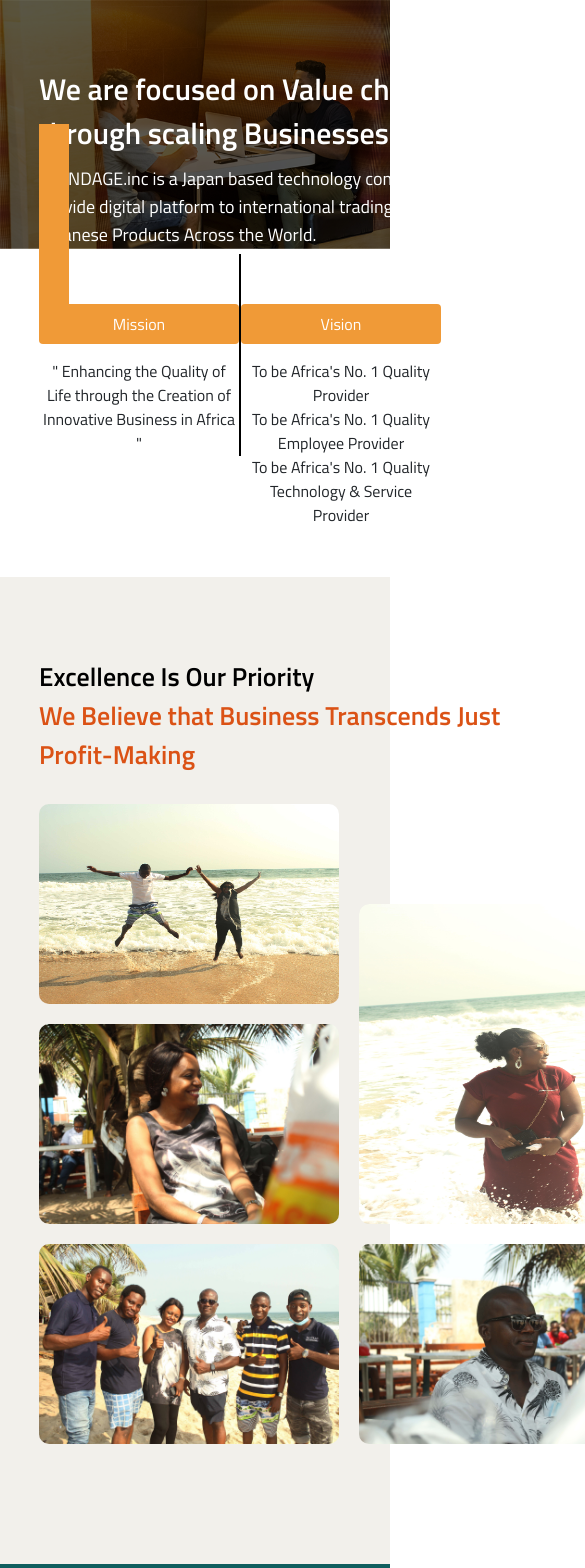
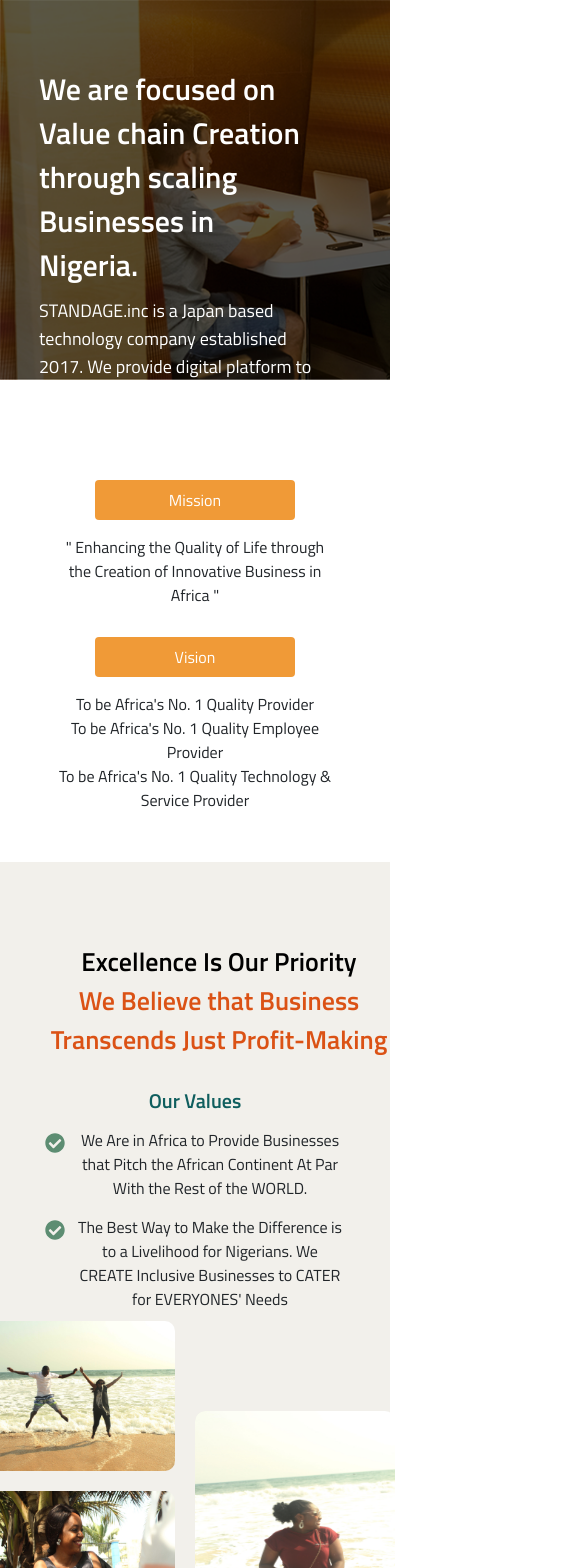
Before and after one commit to BolajiOlayinka/standagenigeria, a React (Create React App) app: page /about in a window 390 px wide. Shown: the top 1568 px of the page, 585 px wide, since content can reach past the window. Built offline with nearby package versions, Linux system fonts and the light colour scheme; what react-animations would draw is missing.

Commit message:
first responsiveness of about us

```diff
--- a/src/Components/About/About.js
+++ b/src/Components/About/About.js
@@ -121,6 +121,18 @@
             <div>Excellence Is Our Priority </div>
             <div>We Believe that Business Transcends Just Profit-Making</div>
           </TeamSubHeader>
+          <Small>
+            <TextSection>
+                  <h5>Our Values</h5>
+
+                 <Section><span><FontAwesomeIcon icon={faCheckCircle}/></span><div>We Are in Africa to Provide Businesses that Pitch
+                  the African Continent At Par With the Rest of the WORLD.</div></Section>
+
+                 <Section><span><FontAwesomeIcon icon={faCheckCircle}/></span><div>The Best Way to Make the Difference is to a Livelihood for Nigerians.
+                  We CREATE Inclusive Businesses to CATER for EVERYONES' Needs</div></Section>
+
+            </TextSection>
+            </Small>
           <TeamContainer>
             <PictureSection>
 
@@ -136,6 +148,7 @@
           <div><img src={pic6} alt="standage Eight" /></div>
         </PictureTwo>
             </PictureSection>
+            <Large>
             <TextSection>
                   <h5>Our Values</h5>
 
@@ -146,6 +159,8 @@
                   We CREATE Inclusive Businesses to CATER for EVERYONES' Needs</div></Section>
 
             </TextSection>
+            </Large>
+
           </TeamContainer>
 
       </Container>
@@ -160,9 +175,11 @@
   background-image: url(${AboutBanner});
   background-size: cover;
   background-repeat: no-repeat;
-
   padding-top: 47px;
   position: relative;
+@media(max-width:1199px){
+  height:380px;
+}
 `;
 const Container = styled.div`
   width: 100%;
@@ -181,6 +198,9 @@
 `;
 const BannerSection = styled.div`
   width: 600px;
+  @media(max-width:768px){
+    width:90%;
+  }
 `;
 const BannerHeading = styled.div`
   font-size: 30px;
@@ -203,6 +223,10 @@
 const ButtonSection = styled.div`
   text-align: right;
   margin-top: -45px;
+  @media(max-width:1199px){
+    margin-top:-15px;
+
+  }
 `;
 const PlayButton = styled.button`
   background-color: #f8951d;
@@ -213,8 +237,9 @@
   margin-bottom: 2%;
   font-size: 24px;
   font-weight: bold;
-  text-align: right;
+  text-align: center;
   border-radius: 5px;
+
   :active {
     outline: 0;
     border: none;
@@ -229,17 +254,19 @@
     margin-right: auto;
     margin-top: 30px;
     margin-bottom: 55px;
+    ${'' /* padding: 8px 28px; */}
+  }
+  @media (min-width: 991px) and (max-width: 1199.9px) {
+    margin-bottom: 0px;
+    margin-top:15px;
     padding: 8px 28px;
   }
-  @media (min-width: 991px) and (max-width: 1199.9px) {
-    margin-bottom: 25px;
+  @media (min-width: 576px) and (max-width: 990.9px) {
+    margin-bottom: 0px;
+    margin-top:20px;
     padding: 10px 24px;
   }
-  @media (min-width: 576px) and (max-width: 990.9px) {
-    margin-bottom: 25px;
-    padding: 10px 24px;
-  }
-  @media (max-width: 576.1px) {
+  @media (max-width: 575.9px) {
     display: none;
   }
 `;
@@ -250,6 +277,14 @@
   z-index: 5;
   background-color: var(--mainOrange);
   margin-top: -80px;
+
+  @media(max-width:1199px){
+    margin-top:-30px;
+    height:180px;
+  }
+  @media (max-width: 575.9px) {
+    display: none;
+  }
 `;
 const MissionSection = styled.div`
   background-color:white;;
@@ -266,6 +301,13 @@
   height:200px;
   margin-top:-50px;
 }
+@media(max-width:991px){
+  flex-direction:column;
+  hr{
+  display:none;
+}
+}
+
 `;
 const MissionBody = styled.div`
   width: 488px;
@@ -273,7 +315,10 @@
   margin-right:auto;
 
   text-align: center;
-
+  @media (max-width: 575.9px) {
+    width:90%;
+    margin:auto;
+  }
 `;
 const BodyContent = styled.div`
 padding-top:15px;
@@ -284,7 +329,14 @@
   margin-left:auto;
   margin-right:auto;
   text-align: center;
+  @media(max-width:991px){
+  padding-top:30px;
 
+}
+@media (max-width: 575.9px) {
+    width:90%;
+    margin:auto;
+  }
 `;
 const Head = styled.div`
   width: 200px;
@@ -315,11 +367,19 @@
 }
 padding-top:30px;
 padding-bottom:30px;
+@media(max-width:991px){
+  width:360px;
+  margin:auto;
+  text-align:center;
+}
 `
 const TeamContainer = styled.div `
 display:flex;
 align-items:center;
 justify-content:space-between;
+@media(max-width:991px){
+  flex-direction:column;
+}
 `
 const PictureSection = styled.div `
 
@@ -329,13 +389,17 @@
 
 img{
   width:300px;
-
   border-radius:10px;
   margin-bottom:20px;
   margin-right:20px;
 }
 div{
 border-radius:10px;
+}
+@media(max-width:991px){
+  img{
+    width:200px;
+  }
 }
 `
 const PictureOne = styled.div `
@@ -353,6 +417,12 @@
 
 
 }
+@media(max-width:991px){
+  img{
+    width:200px;
+    height:150px;
+  }
+}
 `
 const SecondLong = styled.div `
  height:320px;
@@ -364,7 +434,13 @@
 
 
 }
+@media(max-width:991px){
+  height:230px;
+  img{
 
+    height:250px;
+  }
+}
 `
 const TextSection = styled.div `
 width:300px;
@@ -379,8 +455,16 @@
   padding-bottom:10px;
 
 }
-
-
+`
+const Large =styled.div `
+@media(max-width:991px){
+  display:none;
+}
+`
+const Small =styled.div `
+@media(min-width:991.1px){
+  display:none;
+}
 `
 const Section = styled.div `
 display:flex;
```
Also changed, not shown: 1 other file (tests, documents, lock files or other folders).
